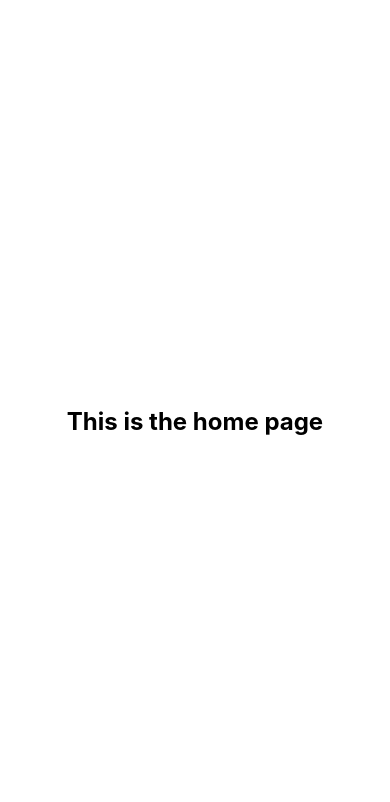
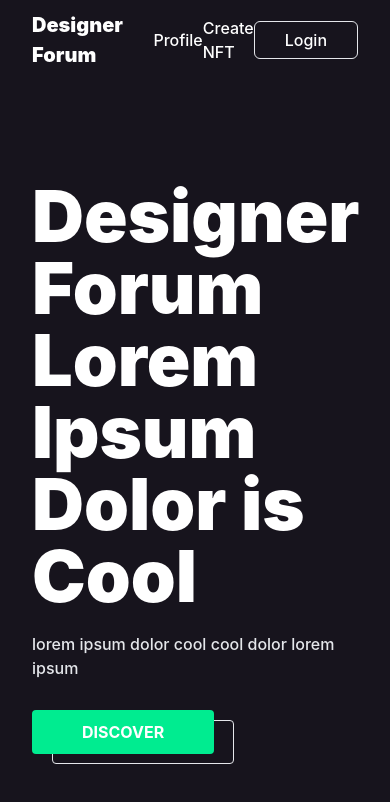
Before and after one commit to UltimateRoman/DeSigner-Forum, a React (Create React App) app: page / in a window 390 px wide. Shown: the top 802 px of the page. Built offline with nearby package versions, Linux system fonts and the light colour scheme; what deso-protocol would draw is missing.

Commit message:
feat: updated the home, create nft and profile page

```diff
--- a/src/App.tsx
+++ b/src/App.tsx
@@ -11,17 +11,15 @@ import Deso from "deso-protocol";
 const deso = new Deso();
 
 interface User {
-  address: string,
-  username: string,
-  profilePic: string
+  address: string;
+  username: string;
+  profilePic: string;
 }
 
 function App() {
-
   const [userData, setUserData] = useState<User>();
 
-  useEffect(() => {
-  }, []);
+  useEffect(() => {}, []);
 
   const login = async () => {
     try {
@@ -31,39 +29,39 @@ function App() {
         PublicKeyBase58Check: user.key,
       };
       const response = await deso.user.getSingleProfile(request);
-      const userData:User = {
+      const userData: User = {
         address: user.key,
         username: response?.Profile?.Username as string,
         profilePic: pfp,
       };
       setUserData(userData);
-    } catch(error) {
+    } catch (error) {
       console.log("Error", error);
     }
   };
 
-  const logout = async () => {
-    try {
-      await deso.identity.logout();
-    } catch(error) {
-      console.log("Error", error);
-    }
-  };
+  // const logout = async () => {
+  //   try {
+  //     await deso.identity.logout();
+  //   } catch (error) {
+  //     console.log("Error", error);
+  //   }
+  // };
 
   const fetchNFTs = async () => {
     try {
-      const Nfts:any = [];
+      const Nfts: any = [];
       const request = {
-        "UserPublicKeyBase58Check": userData?.username
+        UserPublicKeyBase58Check: userData?.username,
       };
       const response = await deso.nft.getNftsForUser(request);
-      const keys = Object.keys(response?.data?.NFTsMap)
+      const keys = Object.keys(response?.NFTsMap);
       keys.forEach((key) => {
-        const nft = response?.data?.NFTsMap[key];
+        const nft = response?.NFTsMap[key];
         Nfts.push(nft);
-      })
+      });
       return Nfts;
-    } catch(error) {
+    } catch (error) {
       console.log("Error", error);
     }
   };
@@ -73,12 +71,8 @@ function App() {
       <Routes>
         <Route path="/">
           <Route index element={<Home />} />
-          <Route path="create" element={
-            <Create />
-          }/>
-          <Route path="profile" element={
-            <Profile />
-          }/>
+          <Route path="create" element={<Create />} />
+          <Route path="profile" element={<Profile />} />
         </Route>
       </Routes>
     </BrowserRouter>
--- /dev/null
+++ b/src/components/Navbar/index.tsx
@@ -0,0 +1,25 @@
+import React from "react";
+import { Link } from "react-router-dom";
+
+const Navbar: React.FC = () => {
+  return (
+    <div className="flex items-center justify-between max-w-[1440px] mx-auto w-full max-h-[10vh] py-[10px] h-full px-[32px] md:px-[64px] lg:px-[120px]">
+      <div className="font-black text-[20px] flex-[2]">Designer Forum</div>
+      <ul className="flex items-center font-medium justify-between flex-1">
+        <li>
+          <Link to="/profile">Profile</Link>
+        </li>
+        <li>
+          <Link to="/create">Create NFT</Link>
+        </li>
+        <li>
+          <button className="border px-[30px] py-[6px] rounded-[6px]">
+            Login
+          </button>
+        </li>
+      </ul>
+    </div>
+  );
+};
+
+export default Navbar;
--- a/src/index.css
+++ b/src/index.css
@@ -11,6 +11,7 @@ body {
     sans-serif;
   -webkit-font-smoothing: antialiased;
   -moz-osx-font-smoothing: grayscale;
+  @apply bg-[#17141D] text-white;
 }
 
 code {
--- /dev/null
+++ b/src/layouts/default.tsx
@@ -0,0 +1,14 @@
+import Navbar from "../components/Navbar";
+
+const Default: React.FC<{ children: any }> = (props: any) => {
+  return (
+    <div className="flex flex-col w-full">
+      <Navbar />
+      <div className="max-w-[1440px] mx-auto w-full h-full px-[32px] md:px-[64px] lg:px-[120px]">
+        {props.children}
+      </div>
+    </div>
+  );
+};
+
+export default Default;
--- a/src/pages/create.tsx
+++ b/src/pages/create.tsx
@@ -1,9 +1,56 @@
+import { FormEventHandler, useState } from "react";
+import Default from "../layouts/default";
+
 const Create: React.FC = (props) => {
-    return (
-      <div className="flex h-screen items-center justify-center">
-        <h1 className="text-2xl font-bold">Create page</h1>
-      </div>
-    );
+  const [name, setName] = useState<string>("");
+
+  const handleSubmit: FormEventHandler = (e) => {
+    e.preventDefault();
+    console.log({ name });
   };
 
+  return (
+    <Default>
+      <div className="pt-[100px] flex flex-col items-start justify-center">
+        <h1 className="text-7xl font-black">Create NFT</h1>
+        <p className="mt-[10px] text-gray-200 font-medium text-[18px]">
+          Lorem ipsum dolor cool cool dolor lorem ipsum
+        </p>
+        <form
+          className="flex flex-col items-start w-full mt-[10px]"
+          onSubmit={handleSubmit}
+        >
+          {/* To add more fields, duplicate the below div from here */}
+          <div className="mt-[20px]">
+            <label htmlFor="name" className="text-lg font-bold mb-[10px]">
+              Name
+            </label>
+            <input
+              id="name"
+              type="text"
+              name="name"
+              className="border rounded bg-transparent px-[10px] py-[7px] w-full max-w-[400px]"
+              placeholder="Enter the name"
+              value={name}
+              onChange={(e) => setName(e.target.value)}
+            />
+          </div>
+          {/* to here */}
+          <div className="block">
+            <div className="relative w-auto group">
+              <button
+                type="submit"
+                className="transition-all duration-150 ease-linear group-hover:text-black group-hover:border border-white group-hover:bg-transparent block bg-primary text-white px-[50px] py-[10px] rounded font-bold uppercase mt-[30px]"
+              >
+                Create NFT
+                <span className="transition-all duration-150 ease-linear group-hover:bg-white group-hover:border-0 h-full w-full rounded absolute border top-0 left-0 z-[-1] translate-x-[20px] translate-y-[10px]"></span>
+              </button>
+            </div>
+          </div>
+        </form>
+      </div>
+    </Default>
+  );
+};
+
 export default Create;
--- a/src/pages/home.tsx
+++ b/src/pages/home.tsx
@@ -1,8 +1,25 @@
+import DefaultLayout from "../layouts/default";
+
 const Home: React.FC = () => {
   return (
-    <div className="flex h-screen items-center justify-center">
-      <h1 className="text-2xl font-bold">This is the home page</h1>
-    </div>
+    <DefaultLayout>
+      <div className="pt-[100px] flex flex-col items-start justify-center">
+        <h1 className="text-7xl max-w-[800px] font-black">
+          Designer Forum Lorem Ipsum Dolor is Cool
+        </h1>
+        <p className="mt-[20px] text-gray-200 font-medium">
+          lorem ipsum dolor cool cool dolor lorem ipsum
+        </p>
+        <div className="block">
+          <div className="relative w-auto group">
+            <button className="transition-all duration-150 ease-linear group-hover:text-black group-hover:border border-white group-hover:bg-transparent block bg-primary text-white px-[50px] py-[10px] rounded font-bold uppercase mt-[30px]">
+              Discover
+              <span className="transition-all duration-150 ease-linear group-hover:bg-white group-hover:border-0 h-full w-full rounded absolute border top-0 left-0 z-[-1] translate-x-[20px] translate-y-[10px]"></span>
+            </button>
+          </div>
+        </div>
+      </div>
+    </DefaultLayout>
   );
 };
 
--- a/src/pages/profile.tsx
+++ b/src/pages/profile.tsx
@@ -1,9 +1,17 @@
+import Default from "../layouts/default";
+
 const Profile: React.FC = (props) => {
-    return (
-      <div className="flex h-screen items-center justify-center">
-        <h1 className="text-2xl font-bold">Profile page</h1>
+  return (
+    <Default>
+      <div className="pt-[100px] flex flex-col items-start justify-center">
+        <h1 className="text-7xl font-black">Profile</h1>
+        <p className="mt-[20px] text-gray-200 font-medium">
+          lorem ipsum dolor cool cool dolor lorem ipsum (remove this if
+          unnecessary)
+        </p>
       </div>
-    );
-  };
+    </Default>
+  );
+};
 
 export default Profile;
--- a/tailwind.config.js
+++ b/tailwind.config.js
@@ -2,7 +2,11 @@
 module.exports = {
   content: ["./src/**/*.{js,jsx,ts,tsx}"],
   theme: {
-    extend: {},
+    extend: {
+      colors: {
+        primary: "#00EC90",
+      },
+    },
   },
   plugins: [],
 };
```
